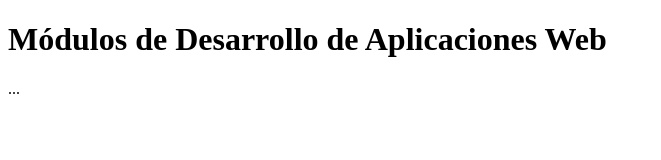
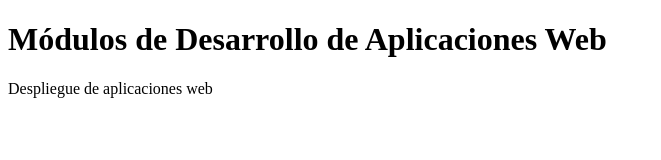
Before and after one commit to KaruzG/dawAct4_1, a plain HTML site: page index.html in a window 1280 px wide. Shown: the whole page, without its empty margins (0-661 px from the left). Drawn offline with Linux system fonts and the light colour scheme.

Commit message:
Edit index.html

```diff
--- a/index.html
+++ b/index.html
@@ -7,6 +7,6 @@
 </head>
 <body>
     <h1>Módulos de Desarrollo de Aplicaciones Web</h1>
-    <p>...</p>
+    <p>Despliegue de aplicaciones web</p>
 </body>
 </html>
```
